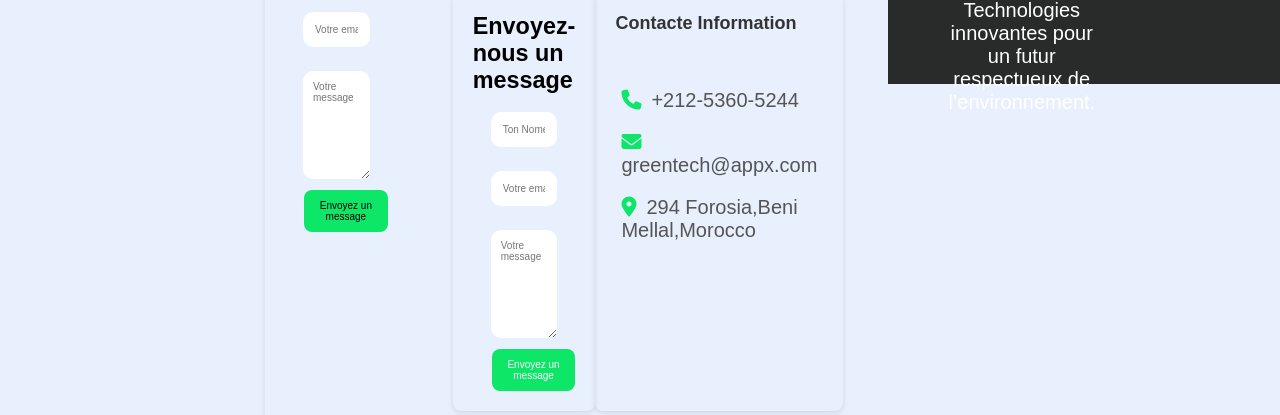
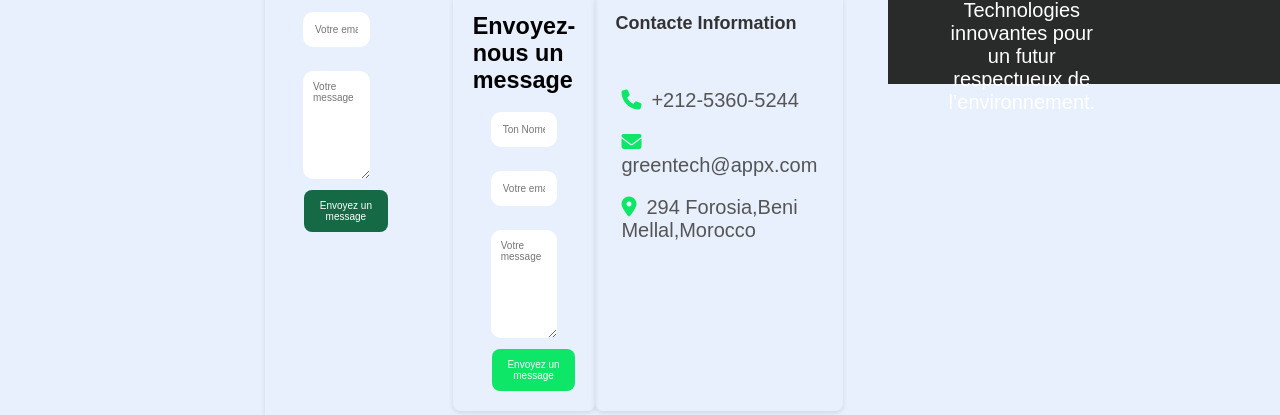
Before and after one commit to simodev744/GreenTech, a plain HTML site: page contact.html in a window 1280 px wide. In both pictures the pointer is over the button 345 px from the left and 596 px from the top of the page. Shown: the part 385-800 px from the top of the page. Drawn offline with Linux system fonts and the light colour scheme.

Commit message:
Update contact.css

```diff
--- a/assets/css/contact.css
+++ b/assets/css/contact.css
@@ -23,7 +23,6 @@
     margin-bottom: 30px;
     color: #333;
 }
-
 .contact-wrapper {
     display: flex;
     justify-content: space-between;
@@ -37,7 +36,6 @@
     border-radius: 8px;
     box-shadow: 0 2px 5px rgba(0, 0, 0, 0.1);
 }
-
 .form-grp{
     border-radius: 6px;
     padding: 18px;
@@ -69,10 +67,9 @@ textarea{
     color: rgb(255, 255, 255);
     border-radius: 8px;
     border: none;
-    cursor: pointer;
 }
 .contact-form button:hover{
-    color: black;
+    background-color: rgb(22, 105, 69);
 }
 .contact-info{
     justify-content: space-between;
```
